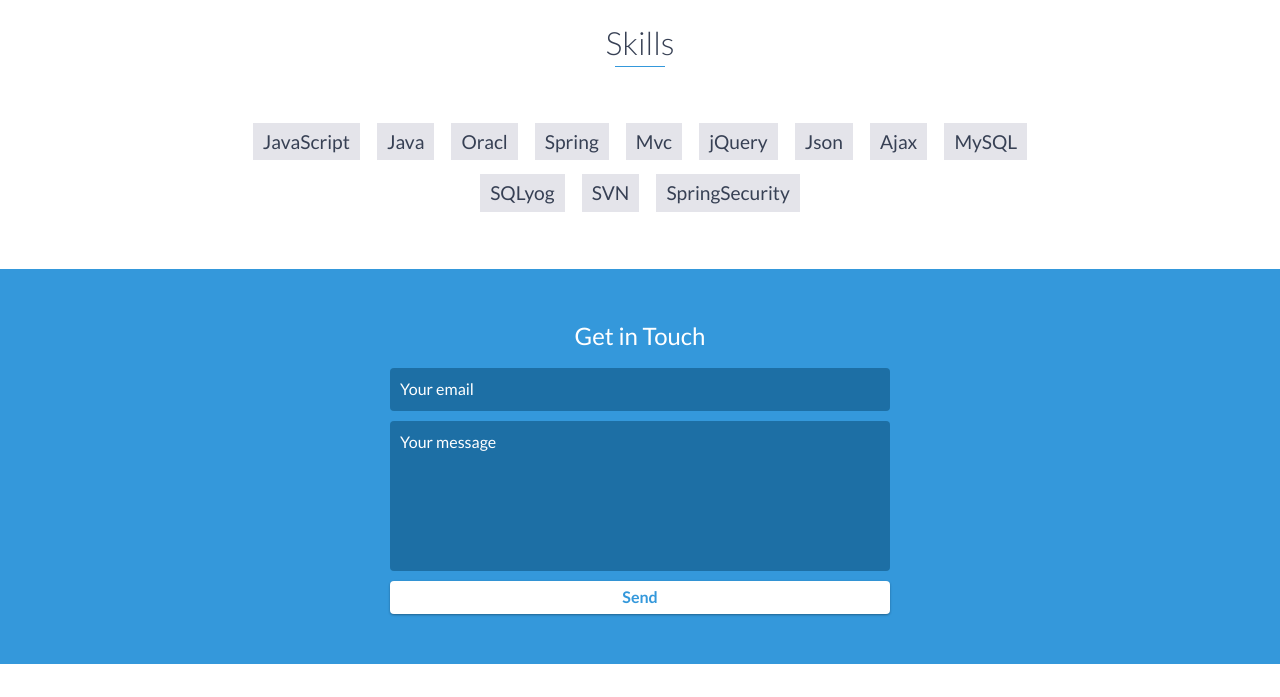
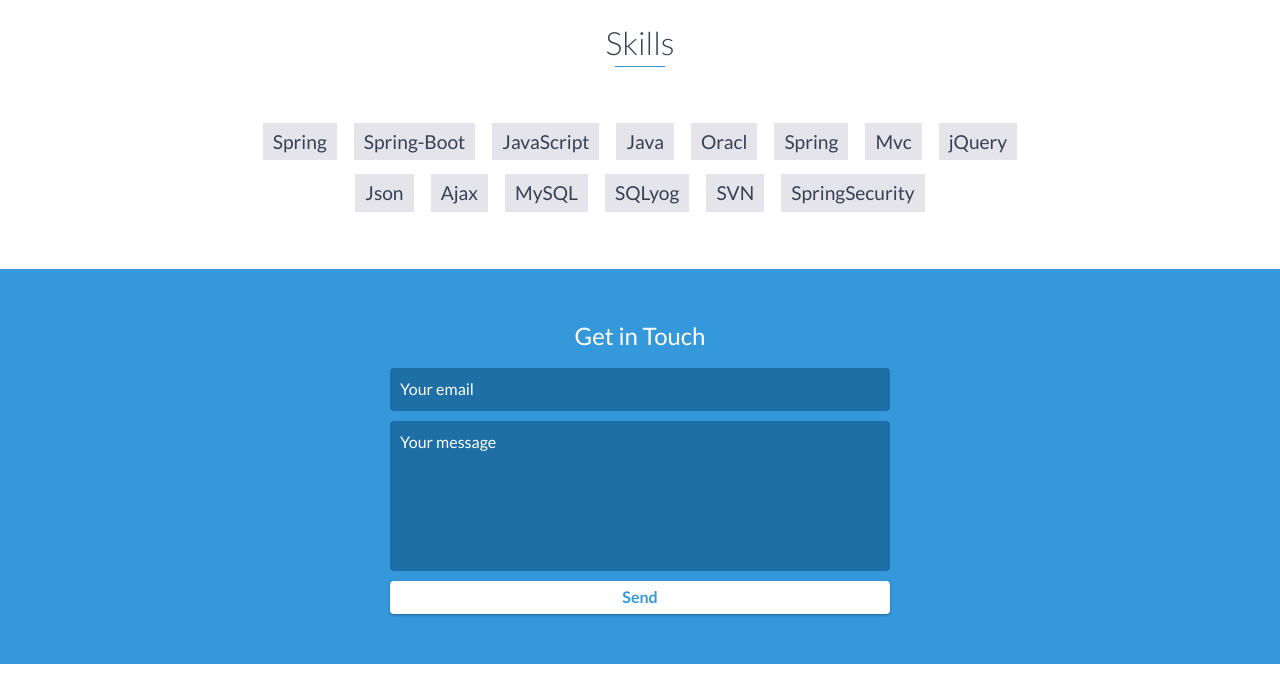
Before and after one commit to Byube/Byube.github.io, a website: page index.html in a window 1280 px wide. Shown: the part 3540-4237 px from the top of the page. Drawn offline with nearby package versions, Linux system fonts and the light colour scheme.

Commit message:
1차테스트

```diff
--- a/index.html
+++ b/index.html
@@ -195,6 +195,8 @@
     <div id="skills">
         <h2 class="heading">Skills</h2>
         <ul>
+            <li>Spring</li>
+            <li>Spring-Boot</li>
             <li>JavaScript</li>
             <li>Java</li>
             <li>Oracl</li>
```
